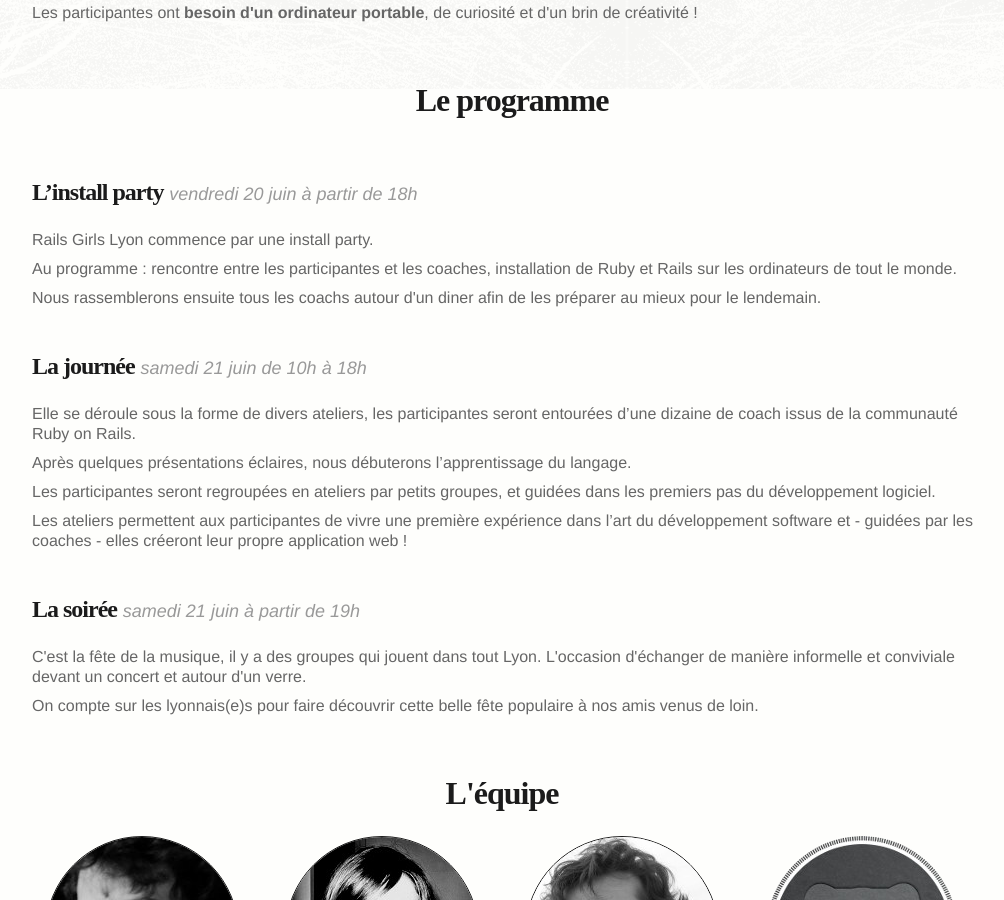
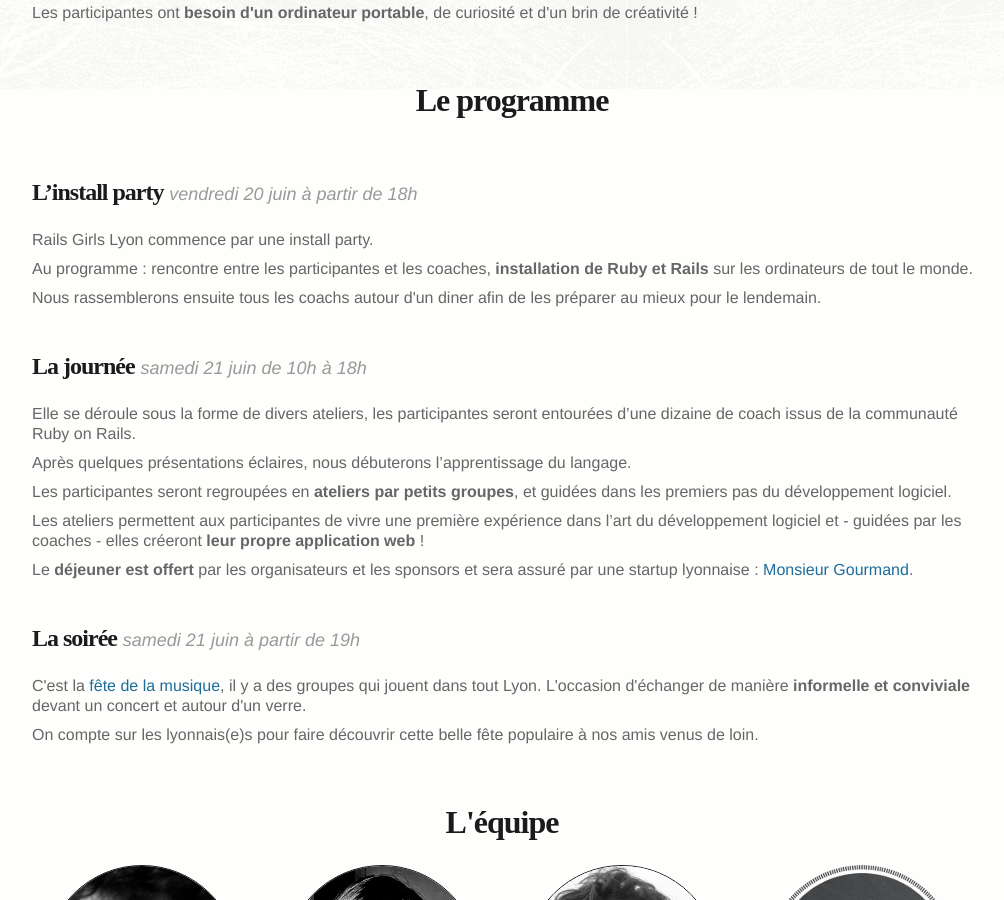
Before and after one commit to lyonrb/railsgirly, a Jekyll site: the page built from index.html, in a window 1280 px wide and 900 px high, scrolled down 1351 px. Shown: the whole window, without its empty margins (118-1122 px from the left). Built offline with Jekyll 4.4.1, drawn with Linux system fonts in a browser that asks for light colours; nearby versions of some CDN libraries; some web fonts are replaced; library files that are not in the unit come from our copies.

Commit message:
Add a word about lunch

```diff
--- a/_includes/programme.html
+++ b/_includes/programme.html
@@ -5,7 +5,7 @@
   <section id="install-party">
     <h3>L’install party</h3> <time>vendredi 20 juin à partir de 18h</time>
     <p>Rails Girls Lyon commence par une install party.</p>
-    <p>Au programme : rencontre entre les participantes et les coaches, installation de Ruby et Rails sur les ordinateurs de tout le monde.</p>
+    <p>Au programme : rencontre entre les participantes et les coaches, <b>installation de Ruby et Rails</b> sur les ordinateurs de tout le monde.</p>
     <p>Nous rassemblerons ensuite tous les coachs autour d'un diner afin de les préparer au mieux pour le lendemain.</p>
   </section>
 
@@ -13,13 +13,14 @@
     <h3>La journée</h3> <time>samedi 21 juin de 10h à 18h</time>
     <p>Elle se déroule sous la forme de divers ateliers, les participantes seront entourées d’une dizaine de coach issus de la communauté Ruby on Rails.</p>
     <p>Après quelques présentations éclaires, nous débuterons l’apprentissage du langage.</p>
-    <p>Les participantes seront regroupées en ateliers par petits groupes, et guidées dans les premiers pas du développement logiciel.</p>
-    <p>Les ateliers permettent aux participantes de vivre une première expérience dans l’art du développement software et - guidées par les coaches - elles créeront leur propre application web !</p>
+    <p>Les participantes seront regroupées en <b>ateliers par petits groupes</b>, et guidées dans les premiers pas du développement logiciel.</p>
+    <p>Les ateliers permettent aux participantes de vivre une première expérience dans l’art du développement logiciel et - guidées par les coaches - elles créeront <b>leur propre application web</b> !</p>
+    <p>Le <b>déjeuner est offert</b> par les organisateurs et les sponsors et sera assuré par une startup lyonnaise : <a href="http://www.monsieurgourmand.com">Monsieur Gourmand</a>.</p>
   </section>
 
   <section id="soiree">
     <h3>La soirée</h3> <time>samedi 21 juin à partir de 19h</time>
-    <p>C'est la fête de la musique, il y a des groupes qui jouent dans tout Lyon. L'occasion d'échanger de manière informelle et conviviale devant un concert et autour d'un verre.</p>
+    <p>C'est la <a href="http://www.fetedelamusique.lyon.fr">fête de la musique</a>, il y a des groupes qui jouent dans tout Lyon. L'occasion d'échanger de manière <b>informelle et conviviale</b> devant un concert et autour d'un verre.</p>
     <p>On compte sur les lyonnais(e)s pour faire découvrir cette belle fête populaire à nos amis venus de loin.</p>
   </section>
 
```
